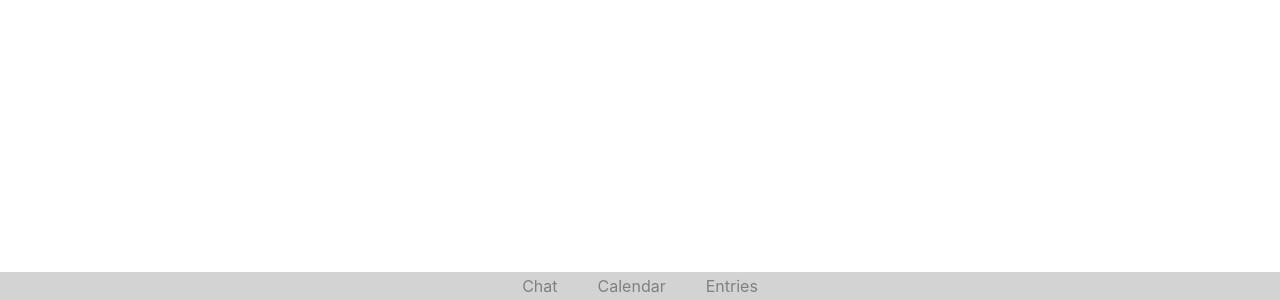
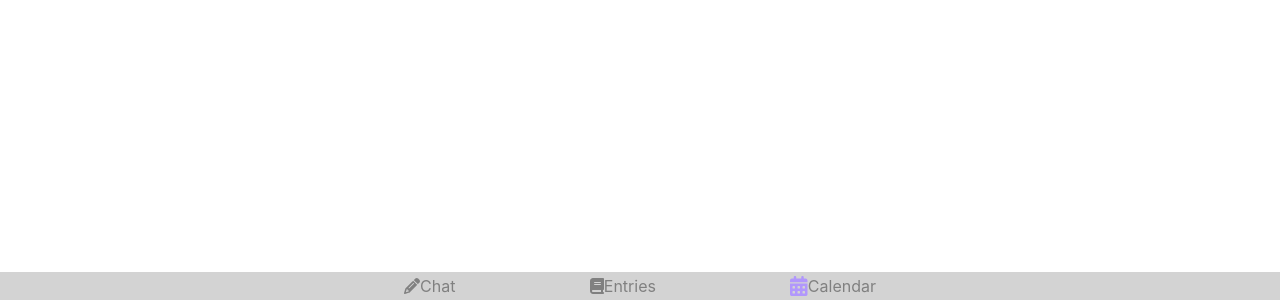
Before and after one commit to Shaquif/QHacks2025, a React (Create React App) app in the folder client/: page / in a window 1280 px wide. Shown: the part 500-800 px from the top of the page. Built offline with nearby package versions, Linux system fonts and the light colour scheme.

Commit message:
added changes to css

```diff
--- a/client/src/Navbar.js
+++ b/client/src/Navbar.js
@@ -1,16 +1,19 @@
-import { Link, useMatch, useResolvedPath } from "react-router-dom"
+import { Link, useMatch, useResolvedPath } from "react-router-dom";
+import { FontAwesomeIcon } from '@fortawesome/react-fontawesome';
+import { faPencil, faBook, faCalendarDays } from '@fortawesome/free-solid-svg-icons';
 
 export default function Navbar() {
   return (
     <nav className="nav">
       <ul>
-        <CustomLink to = "/chat">Chat</CustomLink>
+        <CustomLink to = "/chat"><FontAwesomeIcon icon={faPencil}/>
+        Chat</CustomLink>
       </ul>
       <ul>
-      <CustomLink to="/calendar">Calendar</CustomLink>
+      <CustomLink to="/entries"><FontAwesomeIcon icon={faBook}/>Entries</CustomLink>
       </ul>
       <ul>
-      <CustomLink to="/entries">Entries</CustomLink>
+      <CustomLink to="/calendar"><FontAwesomeIcon icon={faCalendarDays} size="lg" style={{color: "#B197FC",}} />Calendar</CustomLink>
       </ul>
     </nav>
   )
--- a/client/src/styles.css
+++ b/client/src/styles.css
@@ -15,10 +15,9 @@
     background-color: #333;
     color: grey;
     display: flex;
-    justify-content: center;
+    justify-content: space-between;
     align-items: center;
-    gap: 2rem;
-    padding: 0 1rem;
+    gap: 20px;
     position: fixed;
     left: 0;
     bottom: 0;
@@ -26,20 +25,13 @@
     z-index: 5;
     background-color: lightgrey;
     text-align: center;
-    padding-left: 30px;
-    padding-right: 30px;
+    padding-left: 400px;
+    padding-right: 400px;
   }
-
-  .site-title {
-    font-size: 2rem;
-  }
-
   .nav ul {
     padding: 0;
     margin: 0;
     list-style: none;
-    display: flex;
-    gap: 1rem;
   }
 
   .nav a {
```
